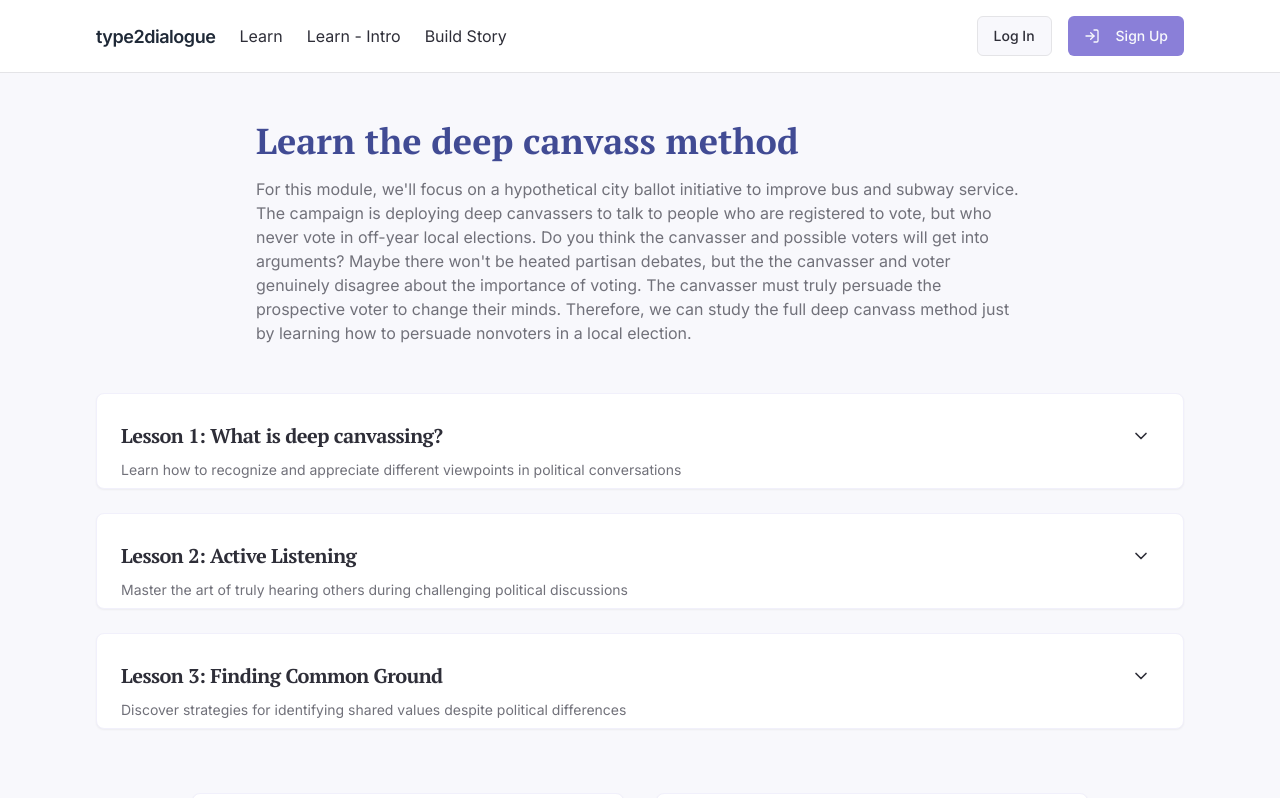
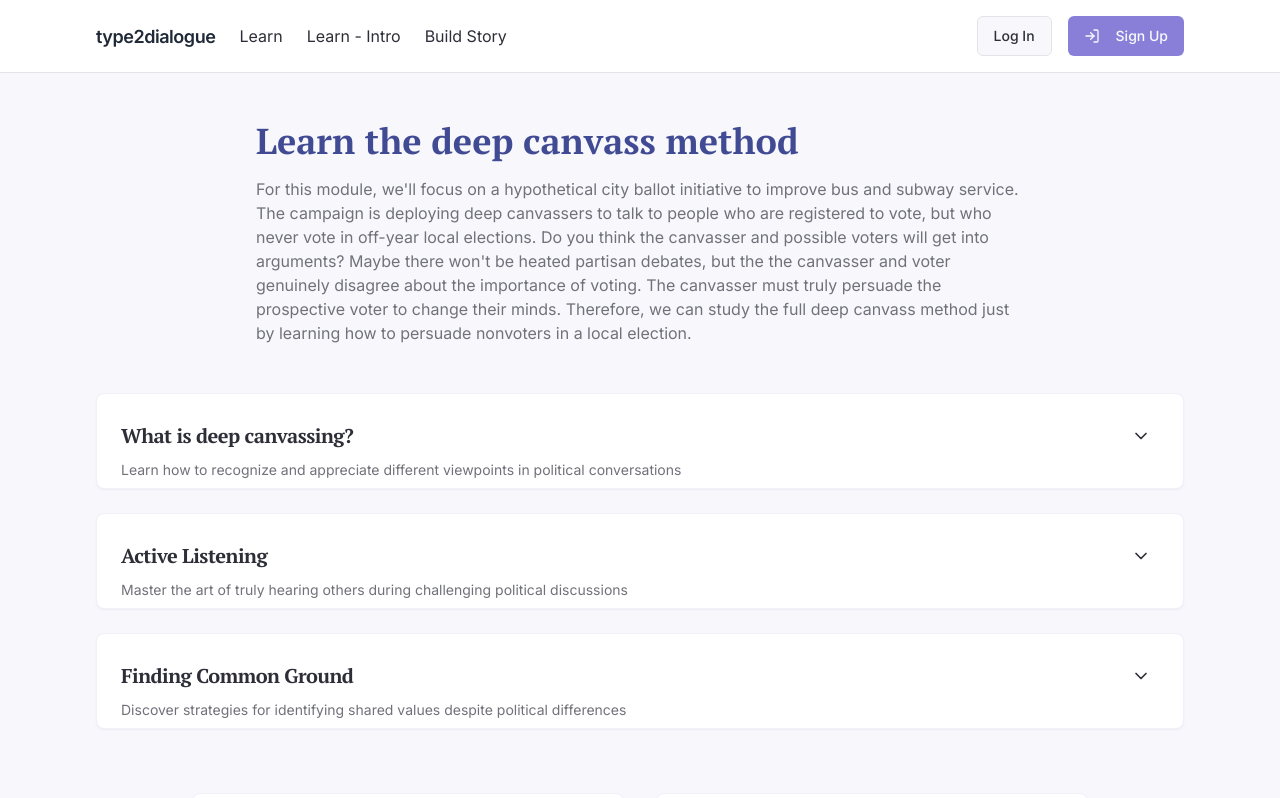
Before and after one commit to djechlin/empathy-wins-dialogue, a React (Vite) app: page /learn in a window 1280 px wide. Shown: the top 798 px of the page. Built offline with nearby package versions, Linux system fonts and the light colour scheme; a web font is replaced by a local one.

Commit message:
Remove "Lesson N:" prefixes
Remove the "Lesson N:" prefixes from lesson titles in Learn.tsx.

```diff
--- a/src/pages/Learn.tsx
+++ b/src/pages/Learn.tsx
@@ -193,7 +193,7 @@ Do you think the canvasser and possible voters will get into arguments? Maybe th
                       <div className="flex justify-between items-center">
                         <div className="flex items-center gap-2">
                           <CardTitle className="text-xl">
-                            Lesson {lesson.id.slice(-1)}: {lesson.title}
+                            {lesson.title}
                           </CardTitle>
                           {isLessonComplete(lesson.id) && (
                             <div className="flex items-center bg-dialogue-purple text-white px-2 py-1 rounded-full gap-1">
```
